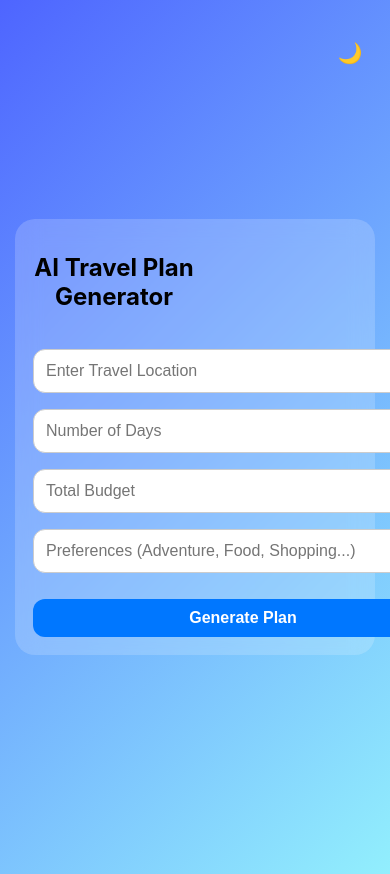
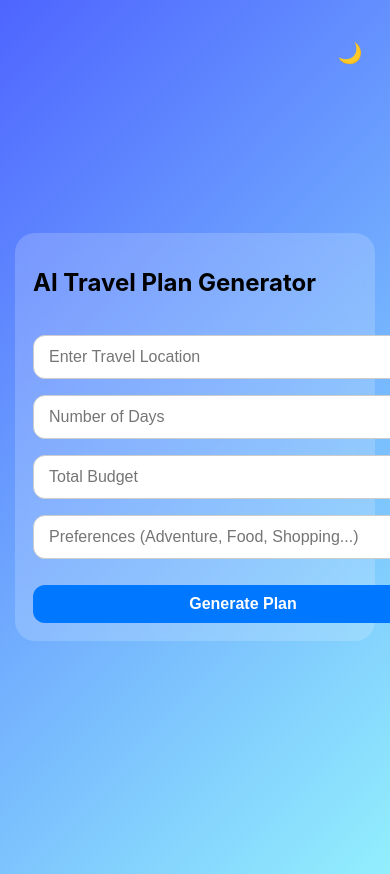
Before and after one commit to adityagitty23/AI-Travel-Planner, a React (Create React App) app in the folder frontend/: page /travel in a window 390 px wide. Shown: the top 874 px of the page. Built offline with nearby package versions, Linux system fonts and the light colour scheme.

Commit message:
Update AIPlanForm.css

```diff
--- a/frontend/src/pages/AIPlanForm.css
+++ b/frontend/src/pages/AIPlanForm.css
@@ -96,10 +96,10 @@ button:disabled {
   .form-container input,
   button {
     font-size: 16px;
-    padding: 12px;
+    padding: 12px 15px;
   }
 
   .top-bar {
-    max-width: 50%;
+    max-width: 100%;
   }
 }
```
